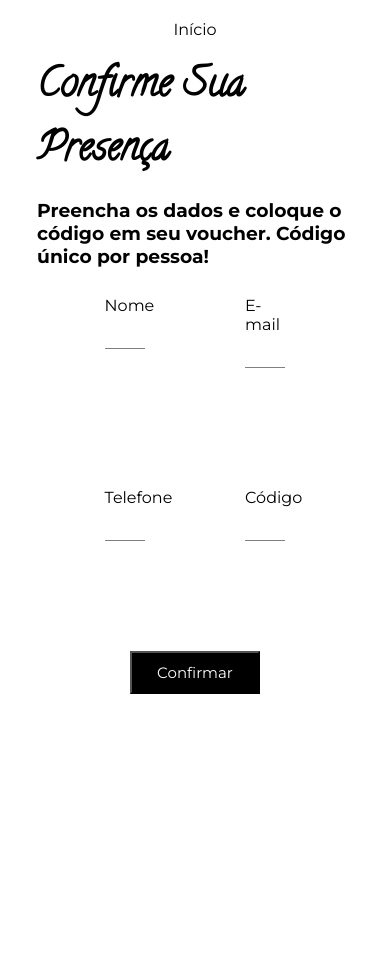
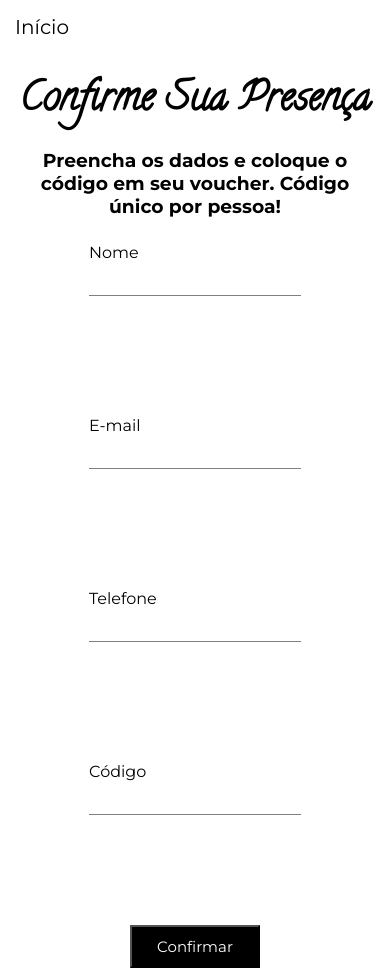
Before and after one commit to guilhermewebdev/wedding-site, a Next.js app: page /rsvp in a window 390 px wide. Before the commit the page ends 844 px from the top, so only its background shows below. Built offline with nearby package versions, Linux system fonts and the light colour scheme.

Commit message:
Ajuste na estilização da página Confirmação

```diff
--- a/src/pages/index.tsx
+++ b/src/pages/index.tsx
@@ -36,7 +36,7 @@ export default function Home() {
             </nav>
           </div>
         </div>
-        <div className={styles.centralize}>
+        <div className={`${styles.centralize} ${styles.padding5}`}>
           <h2 className={styles.title} id="information">Informações</h2>
           <div className={styles.textInformation}>
             <div>
--- a/src/pages/rsvp.tsx
+++ b/src/pages/rsvp.tsx
@@ -9,14 +9,14 @@ export default function Home() {
                 <title>Confirme Sua Presença</title>
             </Head>
             <main className={`${styles.main} ${styles.centralize}`}>
-                <div>
+                <div className={styles.confirmationNavigation}>
                     <Link href="/">
                         Início
                     </Link>
                 </div>
-                <div className={styles.centralize}>
+                <div className={`${styles.centralize} ${styles.padding4}`}>
                     <h1 className={styles.title}>Confirme Sua Presença</h1>
-                <h3>Preencha os dados e coloque o código em seu voucher. Código único por pessoa!</h3>
+                    <h3 className={styles.fillData}>Preencha os dados e coloque o código em seu voucher. Código único por pessoa!</h3>
                 </div>
                 <form className={styles.form}>
                     <div className={styles.field}>
--- a/styles/Styles.module.css
+++ b/styles/Styles.module.css
@@ -6,7 +6,7 @@
 @font-face {
     font-family: Montserrat;
     src: url(/fonts/Montserrat-VariableFont_wght.ttf);
-  }
+}
 
 
 .main {
@@ -39,6 +39,7 @@
     font-family: Calligraffitti, "Brush Script MT";
     font-size: 50px;
     margin-bottom: 15px;
+    text-align: center;
 }
 
 @media (min-width: 1200px) {
@@ -62,12 +63,31 @@
     width: 100%;
 }
 
+.confirmationNavigation {
+    padding: 15px;
+    width: 100%;
+    font-size: 20px;
+}
+
 
 .centralize {
     display: flex;
     flex-direction: column;
     align-items: center;
+}
+
+.fillData {
+    align-items: center;
+    text-align: center;
+}
+
+
+.padding5 {
     padding: 5%;
+}
+
+.padding4 {
+    padding: 4%;
 }
 
 .textInformation {
@@ -84,7 +104,7 @@
 }
 
 
-@media (max-width: 400px) {
+@media (max-width: 420px) {
     .title {
         font-size: 40px;
     }
@@ -126,6 +146,16 @@
     color: black;
 }
 
+@media (max-width: 420px) {
+    .field {
+        width: 100%;
+    }
+
+    .form {
+        flex-direction: column;
+    }
+}
+
 .confirmationArea {
     width: 100%;
     display: flex;
```
